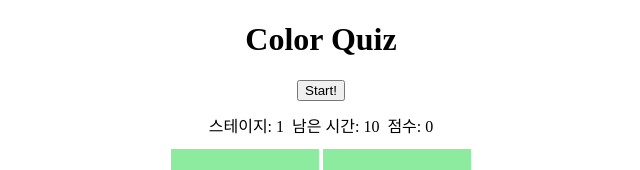
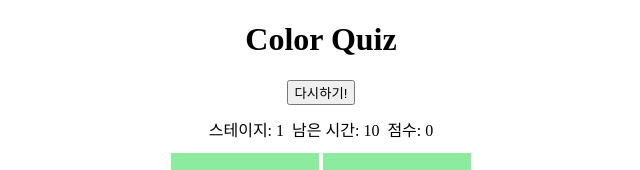
Before and after one commit to lazy-sky/color-quiz, a React (Create React App) app: page / in a window 1280 px wide. Shown: the top 170 px of the page, without its empty margins (319-959 px from the left). Built offline with nearby package versions, Linux system fonts and the light colour scheme; the HTML template or start-up script is replaced by a standard one.

Commit message:
feat: Make restart button

```diff
--- a/src/App.tsx
+++ b/src/App.tsx
@@ -17,7 +17,9 @@ function App() {
       </h1>
       <ScoreBoard
         stage={stage}
+        setStage={setStage}
         score={score}
+        setScore={setScore}
         remainingTime={remainingTime}
         setRemainingTime={setRemainingTime}
       />
--- a/src/components/ScoreBoard.tsx
+++ b/src/components/ScoreBoard.tsx
@@ -4,11 +4,13 @@ import styled from 'styled-components';
 
 interface ScoreBoardProps {
   stage: number;
+  setStage: (stage: number | ((stage: number) => number)) => void;
   score: number;
   remainingTime: number;
   setRemainingTime: (remainingTime: number | ((remainingTime: number) => number)) => void;
+  setScore: (score: number | ((score: number) => number)) => void;
 }
-const StartButton = styled.button`
+const RestartButton = styled.button`
   display: block;
   margin: 0 auto 12px;
 `;
@@ -20,7 +22,14 @@ const Information = styled.div`
   margin-bottom: 12px;
 `;
 
-function ScoreBoard({ stage, score, remainingTime, setRemainingTime }: ScoreBoardProps ) {
+function ScoreBoard({
+  stage,
+  setStage,
+  score,
+  remainingTime,
+  setRemainingTime,
+  setScore
+}: ScoreBoardProps ) {
   useInterval(() => {
     setRemainingTime(count => count - 1);
 
@@ -31,14 +40,16 @@ function ScoreBoard({ stage, score, remainingTime, setRemainingTime }: ScoreBoar
   });
 
   const handleClickStart = () => {
+    setScore(0);
+    setStage(1);
     setRemainingTime(15);
   }
 
   return (
     <>
-      <StartButton onClick={handleClickStart}>
-        Start!
-      </StartButton>
+      <RestartButton onClick={handleClickStart}>
+        다시하기!
+      </RestartButton>
       <Information>
           <div>스테이지: {stage}</div>
           <div>남은 시간: {remainingTime}</div>
```
